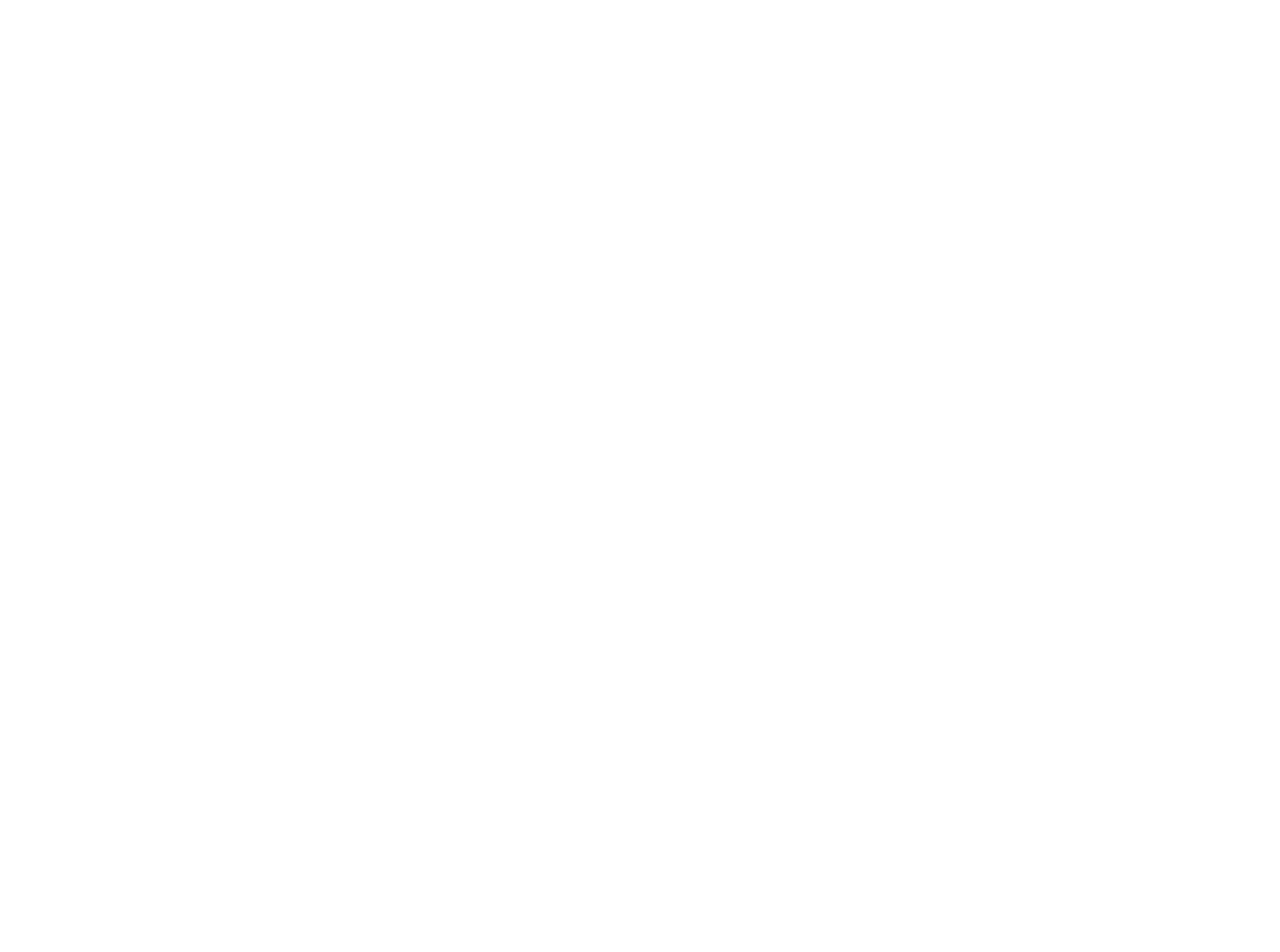
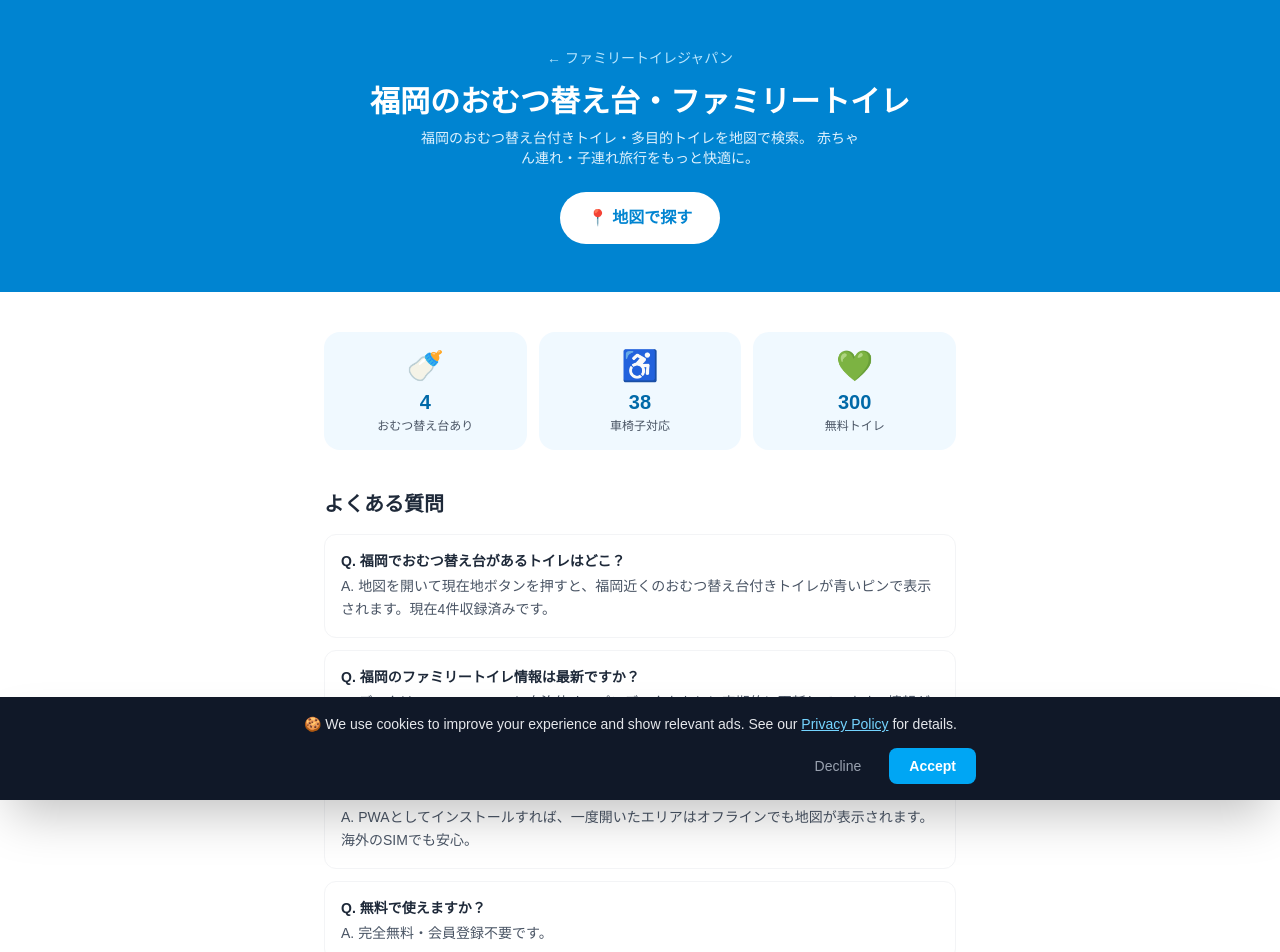
Before and after one commit to masharushama-art/family-toilet-japan, a Next.js app: page /ja/fukuoka in a window 1280 px wide. Before the commit this address had no page. Shown: the top 952 px of the page. Before the commit the page ends 800 px from the top, so only its background shows below. Built offline with nearby package versions, Linux system fonts and the light colour scheme.

Commit message:
Add Japanese city pages /ja/[city] for all 47 prefectures

```diff
--- /dev/null
+++ b/app/ja/[city]/page.tsx
@@ -0,0 +1,158 @@
+import { notFound } from "next/navigation";
+import type { Metadata } from "next";
+import Link from "next/link";
+import { CITIES, getCityStats, type CitySlug } from "../../lib/toilet-data";
+
+interface Props {
+  params: Promise<{ city: string }>;
+}
+
+export async function generateStaticParams() {
+  return Object.keys(CITIES).map((city) => ({ city }));
+}
+
+export async function generateMetadata({ params }: Props): Promise<Metadata> {
+  const { city } = await params;
+  if (!(city in CITIES)) return {};
+  const c = CITIES[city as CitySlug];
+  const stats = getCityStats(city as CitySlug);
+  const BASE = "https://family-toilet-japan.vercel.app";
+  return {
+    title: `${c.jaName}のおむつ替え台・ファミリートイレ ${stats.withChangingTable}件 | Family Toilet Japan`,
+    description: `${c.jaName}のおむつ替え台付きトイレ・ファミリートイレを地図で検索。${stats.total}件以上収録、無料・登録不要。赤ちゃん連れ・子連れ旅行に。`,
+    keywords: [
+      `おむつ替え台 ${c.jaName}`,
+      `ファミリートイレ ${c.jaName}`,
+      `赤ちゃん連れ トイレ ${c.jaName}`,
+      `子連れ ${c.jaName} トイレ`,
+      `${c.jaName} 授乳室 トイレ`,
+      `${c.jaName} 多目的トイレ`,
+    ],
+    alternates: {
+      canonical: `${BASE}/ja/${city}`,
+      languages: {
+        "en": `${BASE}/${city}`,
+        "ja": `${BASE}/ja/${city}`,
+      },
+    },
+    openGraph: {
+      title: `${c.jaName}のおむつ替え台・ファミリートイレ`,
+      description: `${c.jaName}のおむつ替え台付きトイレ${stats.withChangingTable}件を地図で検索。無料・登録不要。`,
+      url: `${BASE}/ja/${city}`,
+    },
+  };
+}
+
+export default async function JaCityPage({ params }: Props) {
+  const { city } = await params;
+  if (!(city in CITIES)) notFound();
+
+  const c = CITIES[city as CitySlug];
+  const stats = getCityStats(city as CitySlug);
+
+  return (
+    <div className="min-h-screen bg-white">
+      <div className="bg-sky-600 text-white px-6 py-12 text-center">
+        <Link href="/ja" className="text-sky-200 text-sm mb-4 block hover:text-white">← ファミリートイレジャパン</Link>
+        <h1 className="text-3xl font-bold mb-2">
+          {c.jaName}のおむつ替え台・ファミリートイレ
+        </h1>
+        <p className="text-sky-100 text-sm max-w-md mx-auto mb-6">
+          {c.jaName}のおむつ替え台付きトイレ・多目的トイレを地図で検索。
+          赤ちゃん連れ・子連れ旅行をもっと快適に。
+        </p>
+        <Link
+          href={`/map?city=${city}`}
+          className="inline-block bg-white text-sky-600 font-bold px-7 py-3.5 rounded-full text-base hover:bg-sky-50 transition-colors"
+        >
+          📍 地図で探す
+        </Link>
+      </div>
+
+      <div className="max-w-2xl mx-auto px-5 py-10">
+        {/* 統計 */}
+        <div className="grid grid-cols-3 gap-3 mb-10">
+          {[
+            { label: "おむつ替え台あり", value: stats.withChangingTable, icon: "🍼" },
+            { label: "車椅子対応", value: stats.wheelchair, icon: "♿" },
+            { label: "無料トイレ", value: stats.free, icon: "💚" },
+          ].map(({ label, value, icon }) => (
+            <div key={label} className="bg-sky-50 rounded-2xl p-4 text-center">
+              <div className="text-3xl mb-1">{icon}</div>
+              <div className="text-xl font-bold text-sky-700">{value.toLocaleString()}</div>
+              <div className="text-xs text-gray-600 mt-0.5">{label}</div>
+            </div>
+          ))}
+        </div>
+
+        {/* よくある質問 */}
+        <h2 className="text-xl font-bold text-gray-800 mb-4">よくある質問</h2>
+        <div className="space-y-3 mb-10">
+          {[
+            {
+              q: `${c.jaName}でおむつ替え台があるトイレはどこ？`,
+              a: `地図を開いて現在地ボタンを押すと、${c.jaName}近くのおむつ替え台付きトイレが青いピンで表示されます。現在${stats.withChangingTable}件収録済みです。`,
+            },
+            {
+              q: `${c.jaName}のファミリートイレ情報は最新ですか？`,
+              a: "データはOpenStreetMapと自治体オープンデータをもとに定期的に更新しています。情報が古い場合はOpenStreetMapから修正できます。",
+            },
+            {
+              q: "オフラインでも使えますか？",
+              a: "PWAとしてインストールすれば、一度開いたエリアはオフラインでも地図が表示されます。海外のSIMでも安心。",
+            },
+            {
+              q: "無料で使えますか？",
+              a: "完全無料・会員登録不要です。",
+            },
+          ].map(({ q, a }) => (
+            <div key={q} className="border border-gray-100 rounded-xl p-4">
+              <p className="font-semibold text-gray-800 text-sm mb-1">Q. {q}</p>
+              <p className="text-gray-600 text-sm leading-relaxed">A. {a}</p>
+            </div>
+          ))}
+        </div>
+
+        {/* 英語版リンク */}
+        <div className="bg-gray-50 rounded-2xl p-5 text-center text-sm text-gray-500">
+          <p className="mb-2">英語版はこちら</p>
+          <Link href={`/${city}`} className="text-sky-600 hover:underline font-medium">
+            Family-friendly toilets in {c.name} (English) →
+          </Link>
+        </div>
+      </div>
+
+      <script
+        type="application/ld+json"
+        dangerouslySetInnerHTML={{
+          __html: JSON.stringify([
+            {
+              "@context": "https://schema.org",
+              "@type": "BreadcrumbList",
+              itemListElement: [
+                { "@type": "ListItem", position: 1, name: "ファミリートイレジャパン", item: "https://family-toilet-japan.vercel.app/ja" },
+                { "@type": "ListItem", position: 2, name: `${c.jaName}のファミリートイレ`, item: `https://family-toilet-japan.vercel.app/ja/${city}` },
+              ],
+            },
+            {
+              "@context": "https://schema.org",
+              "@type": "FAQPage",
+              mainEntity: [
+                {
+                  "@type": "Question",
+                  name: `${c.jaName}でおむつ替え台があるトイレはどこ？`,
+                  acceptedAnswer: { "@type": "Answer", text: `地図を開いて現在地ボタンを押すと、${c.jaName}近くのおむつ替え台付きトイレが青いピンで表示されます。現在${stats.withChangingTable}件収録済みです。` },
+                },
+                {
+                  "@type": "Question",
+                  name: "オフラインでも使えますか？",
+                  acceptedAnswer: { "@type": "Answer", text: "PWAとしてインストールすれば、一度開いたエリアはオフラインでも地図が表示されます。" },
+                },
+              ],
+            },
+          ]),
+        }}
+      />
+    </div>
+  );
+}
--- a/app/ja/page.tsx
+++ b/app/ja/page.tsx
@@ -70,7 +70,7 @@ export default function JaPage() {
           {cities.map(({ slug, name, icon, count }) => (
             <Link
               key={slug}
-              href={`/${slug}`}
+              href={`/ja/${slug}`}
               className="border border-gray-100 hover:border-sky-300 hover:bg-sky-50 rounded-xl py-3 text-center transition-colors"
             >
               <div className="text-2xl mb-0.5">{icon}</div>
--- a/app/sitemap.ts
+++ b/app/sitemap.ts
@@ -35,6 +35,13 @@ export default function sitemap(): MetadataRoute.Sitemap {
     priority: 0.8,
   }));
 
+  const jaCityPages = Object.keys(CITIES).map((city) => ({
+    url: `${BASE_URL}/ja/${city}`,
+    lastModified: new Date(),
+    changeFrequency: "weekly" as const,
+    priority: 0.7,
+  }));
+
   const langPages = ["ja", "zh", "ko"].map((lang) => ({
     url: `${BASE_URL}/${lang}`,
     lastModified: new Date(),
@@ -47,6 +54,7 @@ export default function sitemap(): MetadataRoute.Sitemap {
     { url: `${BASE_URL}/map`, lastModified: new Date(), changeFrequency: "daily", priority: 0.9 },
     { url: `${BASE_URL}/faq`, lastModified: new Date(), changeFrequency: "monthly", priority: 0.8 },
     ...langPages,
+    ...jaCityPages,
     ...guidePages,
     ...cityPages,
     ...categoryPages,
```
